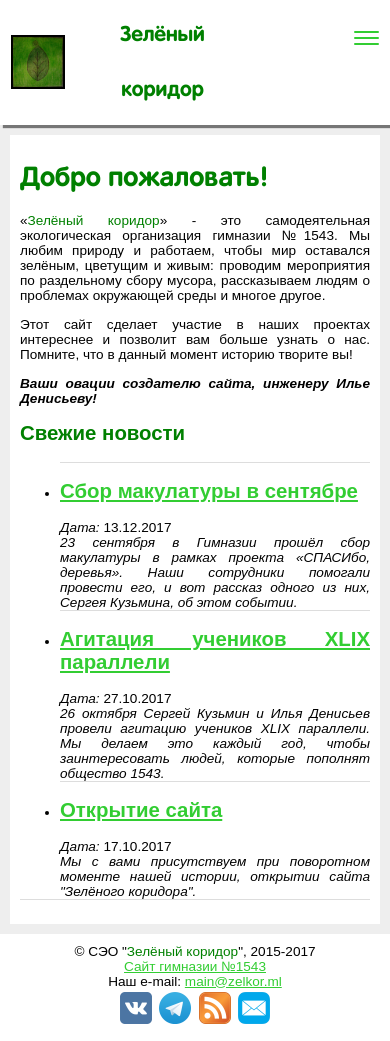
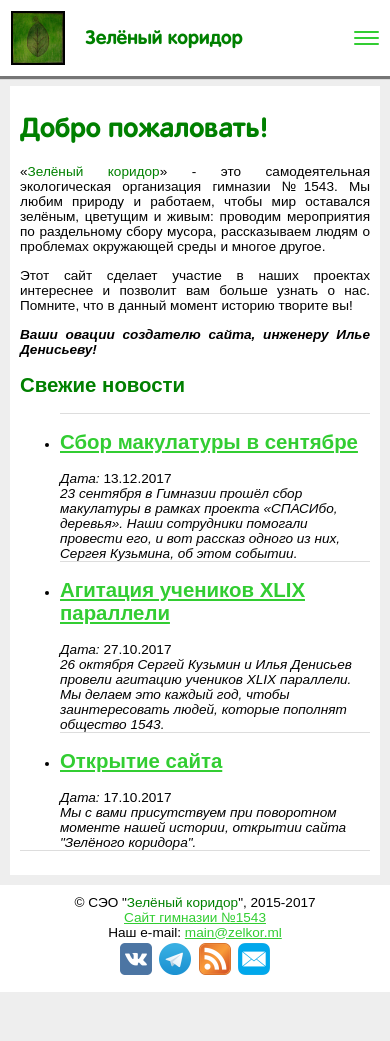
Before and after one commit to elkcl/zelkor.github.io, a Jekyll site: the page built from index.html, in a window 390 px wide. Built offline with Jekyll 4.4.1, drawn with Linux system fonts in a browser that asks for light colours; after the commit the page ends 992 px from its top, so only the background shows below that.

Commit message:
Тест

```diff
--- a/_layouts/default.html
+++ b/_layouts/default.html
@@ -39,11 +39,11 @@
   </button>
   </div>
       <div id="headerdesktop"><img src="/img/logo3.png" alt="Лого" class="logo" />
-      <a href="/" id="title"><nobr>Зелёный коридор</nobr></a><br />
+      <a href="/" id="title">Зелёный коридор</a><br />
       <span id="slogan">Один листок - один мир!</span></div>
       <table id="headermobile">
         <tr><td><img src="/img/logo3.png" alt="Лого" class="logo" /></td>
-          <td style="padding: 3%;"><a href="/" id="title">Зелёный коридор</a></td>
+          <td style="padding: 3%; width: 100%; text-align: left;"><a href="/" id="title">Зелёный коридор</a></td>
         </tr>
       </table>
 
--- a/css/mobile.css
+++ b/css/mobile.css
@@ -12,7 +12,7 @@ header {
   font-weight: bold;
   font-family: Rotonda;
   background-color: #fff;
-  box-shadow: 3px 3px 1px rgba(0,0,0,0.5);
+  box-shadow: 0px 3px 1px rgba(0,0,0,0.5);
   z-index: 10;
   margin: 0px;
   margin-bottom: 10px;
@@ -37,7 +37,7 @@ footer {
 
 #title {
   vertical-align: middle;
-  font-size: 44%;
+  font-size: 40%;
 }
 
 #slogan {
--- a/index.html
+++ b/index.html
@@ -20,7 +20,7 @@
 <h1>Добро пожаловать!</h1>
 {% include main_text.html %}
 <h2>Свежие новости</h2>
-<ul class="bottom-border">
+<div style="text-align: left;"><ul class="bottom-border">
   {% for post in site.posts limit:3 %}
   <li class="top-border">
     <h2><a href="{{post.url}}">{{post.title}}</a></h2>
@@ -29,3 +29,4 @@
   </li>
   {% endfor %}
 </ul>
+</div>
```
Also changed, not shown: 7 other files.
